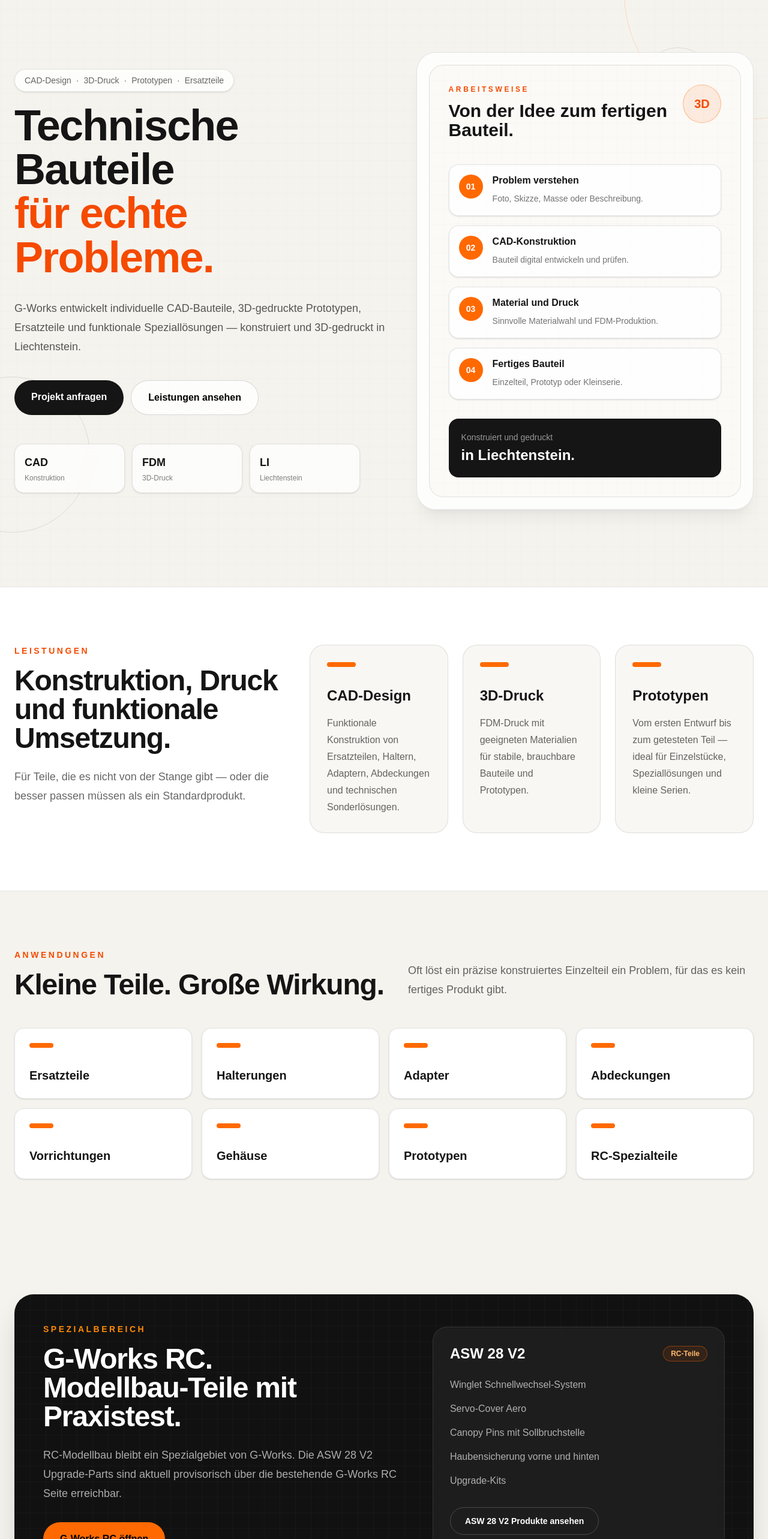
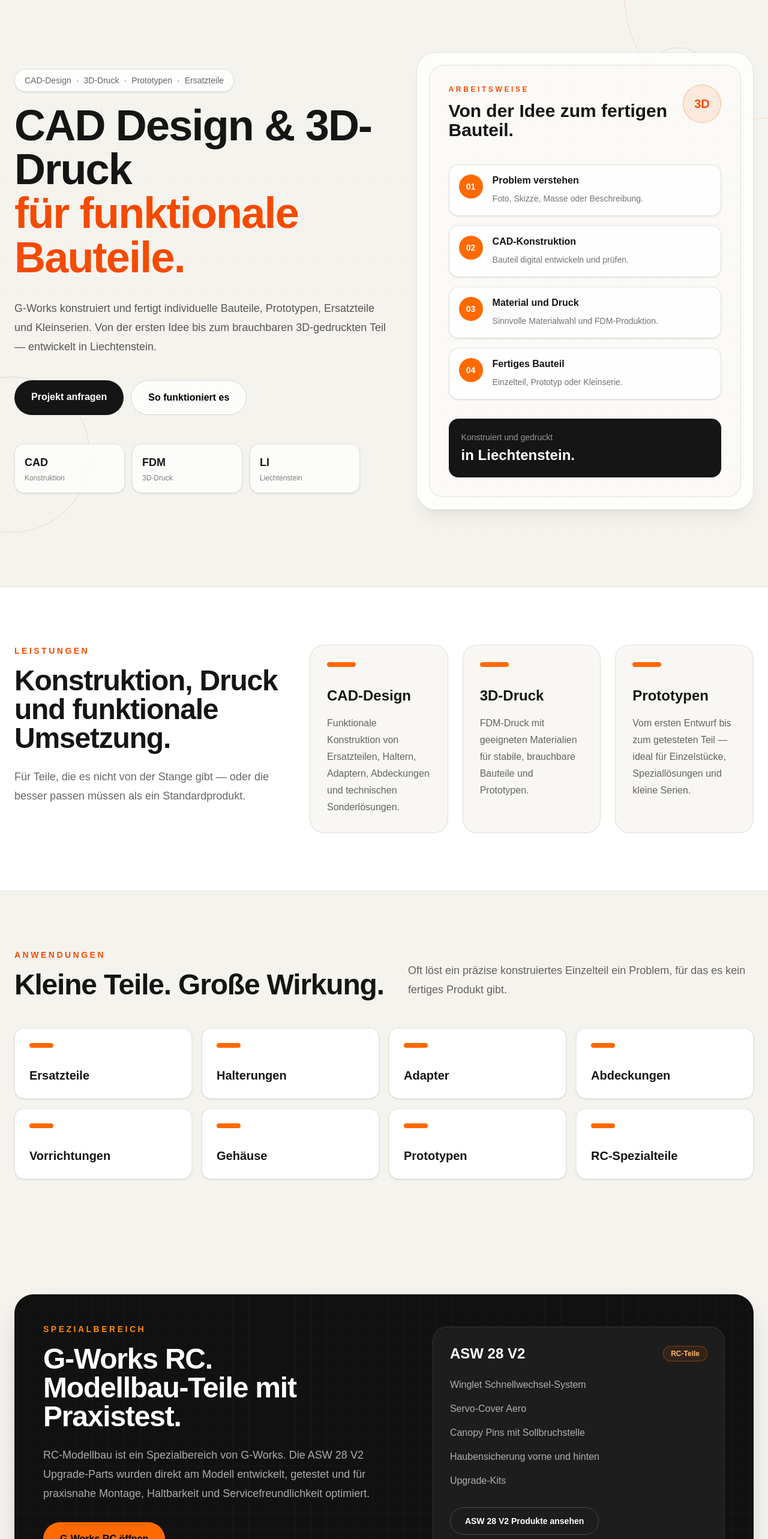
Before and after one commit to G-Works-LI/gworks-website, a Next.js app: page / in a window 1280 px wide. Shown: the part 118-2684 px from the top of the page at 60% size. Built offline with nearby package versions, Linux system fonts and the light colour scheme.

Commit message:
Polish G-Works homepage

```diff
--- a/app/page.tsx
+++ b/app/page.tsx
@@ -1,14 +1,16 @@
 const rcLink = "/asw28";
+
 export default function Home() {
   return (
     <main className="min-h-screen overflow-x-hidden bg-[#f5f3ee] text-[#151515]">
       {/* Header */}
       <header className="sticky top-0 z-50 border-b border-black/10 bg-[#f5f3ee]/90 backdrop-blur-xl">
         <div className="mx-auto flex max-w-7xl items-center justify-between gap-4 px-5 py-4 md:px-6 md:py-5">
-          <a href="#" className="flex min-w-0 items-center gap-3">
+          <a href="/" className="flex min-w-0 items-center gap-3">
             <span className="flex h-9 w-9 shrink-0 items-center justify-center rounded-full bg-[#151515] text-sm font-black text-white">
               G
             </span>
+
             <span className="truncate text-lg font-black tracking-tight md:text-xl">
               G-Works
             </span>
@@ -19,15 +21,19 @@
             <a href="#leistungen" className="transition hover:text-black">
               Leistungen
             </a>
+
             <a href="#anwendungen" className="transition hover:text-black">
               Anwendungen
             </a>
+
             <a href="#ablauf" className="transition hover:text-black">
               Ablauf
             </a>
+
             <a href={rcLink} className="transition hover:text-black">
               G-Works RC
             </a>
+
             <a href="#kontakt" className="transition hover:text-black">
               Kontakt
             </a>
@@ -47,24 +53,28 @@
                 >
                   Leistungen
                 </a>
+
                 <a
                   href="#anwendungen"
                   className="rounded-xl px-4 py-3 transition hover:bg-black/5 hover:text-black"
                 >
                   Anwendungen
                 </a>
+
                 <a
                   href="#ablauf"
                   className="rounded-xl px-4 py-3 transition hover:bg-black/5 hover:text-black"
                 >
                   Ablauf
                 </a>
+
                 <a
                   href={rcLink}
                   className="rounded-xl px-4 py-3 transition hover:bg-black/5 hover:text-black"
                 >
                   G-Works RC
                 </a>
+
                 <a
                   href="#kontakt"
                   className="rounded-xl px-4 py-3 transition hover:bg-black/5 hover:text-black"
@@ -102,15 +112,17 @@
             </p>
 
             <h1 className="max-w-4xl text-4xl font-black leading-[1.02] tracking-tight sm:text-5xl md:text-7xl">
-              Technische Bauteile
+              CAD Design & 3D-Druck
               <br />
-              <span className="text-orange-600">für echte Probleme.</span>
+              <span className="text-orange-600">
+                für funktionale Bauteile.
+              </span>
             </h1>
 
             <p className="mt-6 max-w-2xl text-base leading-7 text-black/65 md:mt-8 md:text-lg md:leading-8">
-              G-Works entwickelt individuelle CAD-Bauteile, 3D-gedruckte
-              Prototypen, Ersatzteile und funktionale Speziallösungen —
-              konstruiert und 3D-gedruckt in Liechtenstein.
+              G-Works konstruiert und fertigt individuelle Bauteile,
+              Prototypen, Ersatzteile und Kleinserien. Von der ersten Idee bis
+              zum brauchbaren 3D-gedruckten Teil — entwickelt in Liechtenstein.
             </p>
 
             <div className="mt-8 flex flex-col gap-3 sm:flex-row md:mt-10">
@@ -122,10 +134,10 @@
               </a>
 
               <a
-                href="#leistungen"
+                href="#ablauf"
                 className="w-full rounded-full border border-black/15 bg-white/80 px-7 py-4 text-center font-semibold text-black transition hover:border-black/30 sm:w-auto"
               >
-                Leistungen ansehen
+                So funktioniert es
               </a>
             </div>
 
@@ -190,6 +202,7 @@
                   <p className="text-sm text-white/55">
                     Konstruiert und gedruckt
                   </p>
+
                   <p className="mt-1 text-xl font-black md:text-2xl">
                     in Liechtenstein.
                   </p>
@@ -278,6 +291,7 @@
                 className="group rounded-2xl border border-black/10 bg-white p-5 shadow-sm transition hover:-translate-y-1 hover:border-orange-500/40 hover:shadow-xl hover:shadow-black/5 md:p-6"
               >
                 <div className="mb-6 h-2 w-10 rounded-full bg-orange-500 transition group-hover:w-16 md:mb-8" />
+
                 <h3 className="text-lg font-black md:text-xl">{item}</h3>
               </div>
             ))}
@@ -305,9 +319,10 @@
               </h2>
 
               <p className="mt-5 max-w-2xl text-base leading-7 text-white/65 md:mt-6 md:text-lg md:leading-8">
-                RC-Modellbau bleibt ein Spezialgebiet von G-Works. Die ASW 28 V2
-                Upgrade-Parts sind aktuell provisorisch über die bestehende
-                G-Works RC Seite erreichbar.
+                RC-Modellbau ist ein Spezialbereich von G-Works. Die ASW 28 V2
+                Upgrade-Parts wurden direkt am Modell entwickelt, getestet und
+                für praxisnahe Montage, Haltbarkeit und Servicefreundlichkeit
+                optimiert.
               </p>
 
               <a
@@ -403,14 +418,18 @@
 
               <p className="mt-5 max-w-2xl text-base leading-7 text-black/60 md:mt-6 md:text-lg md:leading-8">
                 Sende eine Anfrage mit Foto, Skizze, Massangaben oder
-                Beschreibung. Ich prüfe, ob sich dein Teil sinnvoll konstruieren
-                und 3D-drucken lässt.
+                Beschreibung. Ich prüfe, ob sich dein Teil sinnvoll
+                konstruieren und 3D-drucken lässt.
+              </p>
+
+              <p className="mt-5 text-lg font-black text-orange-600">
+                info@gworks.li
               </p>
             </div>
 
             <div className="flex min-w-0 flex-col gap-3 md:gap-4">
               <a
-                href="mailto:info@gworks.li"
+                href="mailto:info@gworks.li?subject=Anfrage%20an%20G-Works"
                 className="w-full rounded-full bg-[#151515] px-7 py-4 text-center font-semibold text-white transition hover:bg-black"
               >
                 Anfrage per E-Mail starten
@@ -435,6 +454,7 @@
             <a href="/impressum" className="transition hover:text-black">
               Impressum
             </a>
+
             <a href="/datenschutz" className="transition hover:text-black">
               Datenschutz
             </a>
@@ -486,7 +506,9 @@
   return (
     <div className="min-w-0 rounded-[1.5rem] border border-black/10 bg-[#f8f7f3] p-6 transition hover:-translate-y-1 hover:border-orange-500/40 hover:shadow-xl hover:shadow-black/5 md:p-7">
       <div className="mb-6 h-2 w-12 rounded-full bg-orange-500 md:mb-8" />
+
       <h3 className="text-xl font-black md:text-2xl">{title}</h3>
+
       <p className="mt-4 leading-7 text-black/60">{text}</p>
     </div>
   );
@@ -506,7 +528,9 @@
       <div className="mb-5 text-sm font-black text-orange-600 md:mb-6">
         {number}
       </div>
+
       <h3 className="text-xl font-black md:text-2xl">{title}</h3>
+
       <p className="mt-4 leading-7 text-black/60">{text}</p>
     </div>
   );
```
